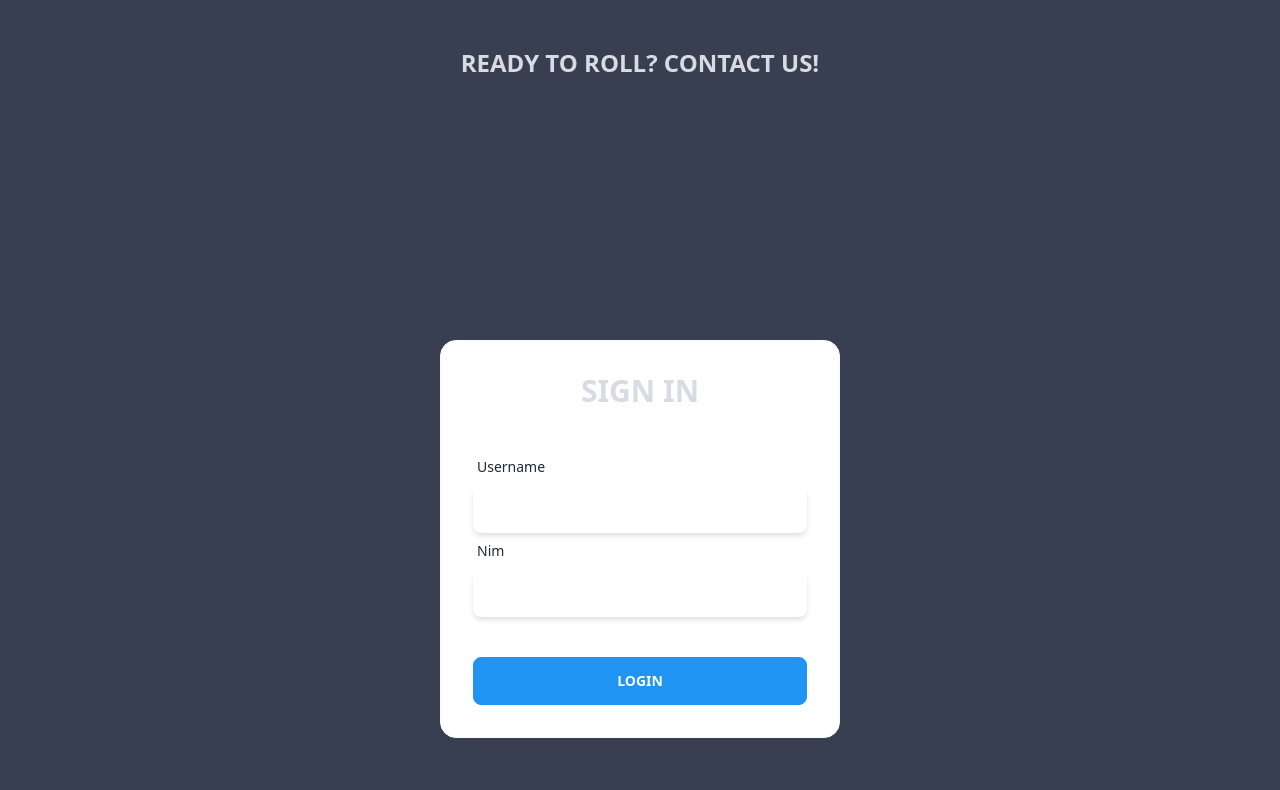
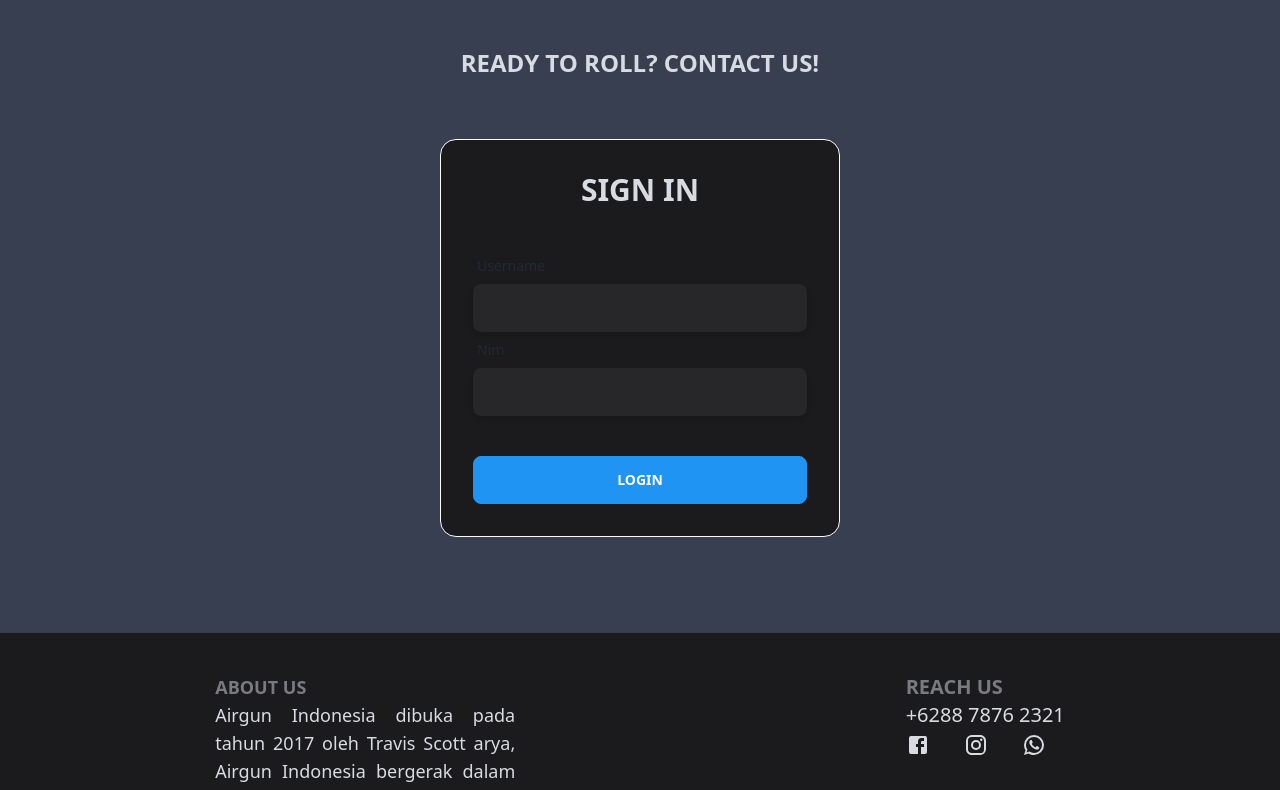
Before and after one commit to Abyanzhafran/PWL-Project, a Next.js app in the folder fe-pwl/: page / in a window 1280 px wide. Shown: the part 1620-2410 px from the top of the page. Built offline with nearby package versions, Linux system fonts and the light colour scheme; no server answers; what @tailwindcss/typography would draw is missing.

Commit message:
add : smooth scroll on yarn

```diff
--- a/fe-pwl/components/Contact.js
+++ b/fe-pwl/components/Contact.js
@@ -4,8 +4,8 @@ export default function Contact() {
       <div className=" text-center font-bold py-10">
         <p className="text-2xl py-5 uppercase">Ready to Roll? Contact Us!</p>
       </div>
-      <div className="flex items-center justify-center min-h-screen">
-        <div className="card card-bordered bg-white w-1/2 lg:w-1/3">
+      <div className="flex items-center justify-center">
+        <div className="card card-bordered bg-primary text-secondary-lighter w-1/2 lg:w-1/3">
           <div className="card-body">
             <div className="card-title mb-10">
               <h1 className="text-3xl font-bold uppercase text-center">
--- a/fe-pwl/components/Navbar.js
+++ b/fe-pwl/components/Navbar.js
@@ -2,8 +2,8 @@ import Link from 'next/link';
 
 export default function Navbar() {
   return (
-    <div className="navbar shadow-lg  bg-primary text-secondary sticky top-0 z-10">
-      <div className="navbar-start px-2 mx-2">
+    <div className="navbar shadow-lg bg-primary text-secondary sticky top-0 z-10">
+      <div className="navbar-start px-2 mx-2 ">
         <span className="text-lg">AirGun</span>
       </div>
       <div className="hidden navbar-center lg:flex">
@@ -25,7 +25,7 @@ export default function Navbar() {
         </div>
       </div>
       <div className="navbar-end">
-        <div className="flex-1 lg:flex-none">
+        <div className="flex-1 hidden sm:flex lg:flex-none">
           <div className="form-control">
             <input
               type="text"
@@ -38,7 +38,7 @@ export default function Navbar() {
         </div>
         <div className="flex-none">
           <div className="btn-group">
-            <button className="btn btn-square btn-ghost">
+            <button className="btn btn-square btn-ghost hidden sm:flex">
               <svg
                 xmlns="http://www.w3.org/2000/svg"
                 fill="none"
--- a/fe-pwl/package.json
+++ b/fe-pwl/package.json
@@ -18,6 +18,7 @@
     "daisyui": "^1.16.2",
     "next": "12.0.5",
     "react": "17.0.2",
+    "react-anchor-link-smooth-scroll": "^1.0.12",
     "react-dom": "17.0.2"
   },
   "devDependencies": {
```
Also changed, not shown: 1 other file (tests, documents, lock files or other folders).
